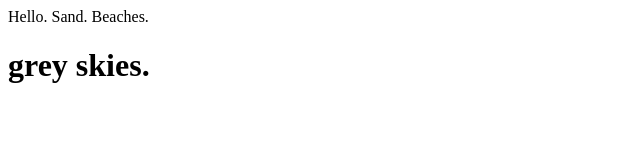
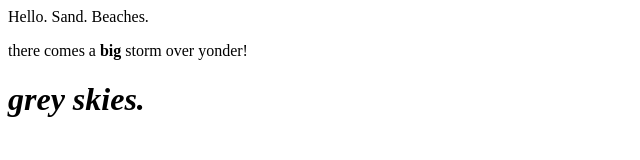
Before and after one commit to tammeusb/git-refresh, a plain HTML site: page index.html in a window 1280 px wide. Shown: the whole page, without its empty margins (0-640 px from the left). Drawn offline with Linux system fonts and the light colour scheme.

Commit message:
added italic and bold text to index.html

```diff
--- a/index.html
+++ b/index.html
@@ -6,7 +6,8 @@
 </head>
 <body>
     <p>Hello. Sand. Beaches.</p>
-    <h1>grey skies.</h1>
+    <p>there comes a <strong>big</strong> storm over yonder!</p>
+    <h1><em>grey skies.</em></h1>
     <script>
         console.log(9)
     </script>
```
